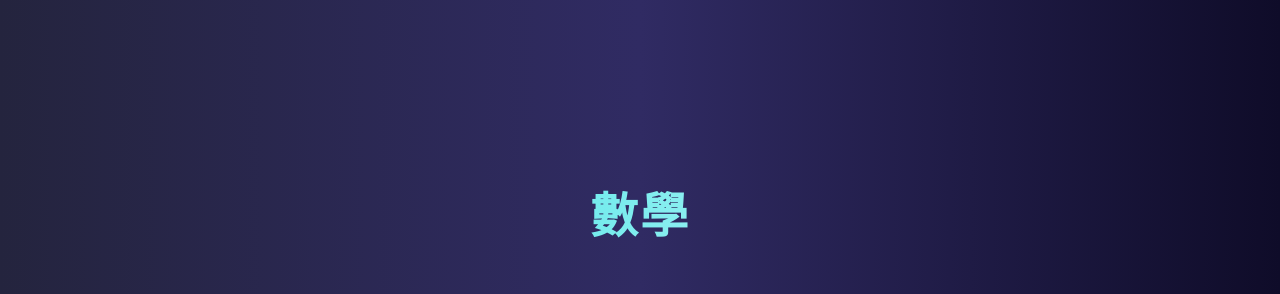
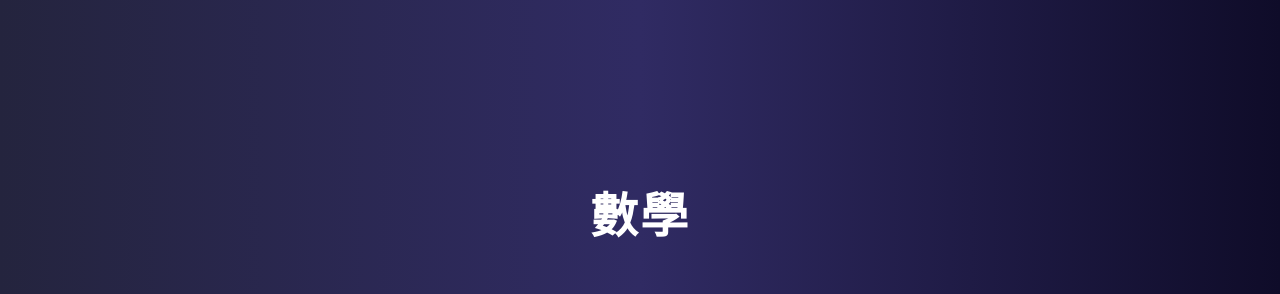
Before and after one commit to tvb8686/Maths, a plain HTML site: page index.html in a window 1280 px wide. Shown: the top 294 px of the page. Drawn offline with Linux system fonts and the light colour scheme.

Commit message:
changed title colour

```diff
--- a/style.css
+++ b/style.css
@@ -31,7 +31,7 @@ header h1 {
     font-size: 3rem;
     letter-spacing: 2px;
     text-transform: uppercase;
-    background: linear-gradient(to right, #00dbde, white);
+    background: white;
     -webkit-background-clip: text;
     -webkit-text-fill-color: transparent;
 }
```
